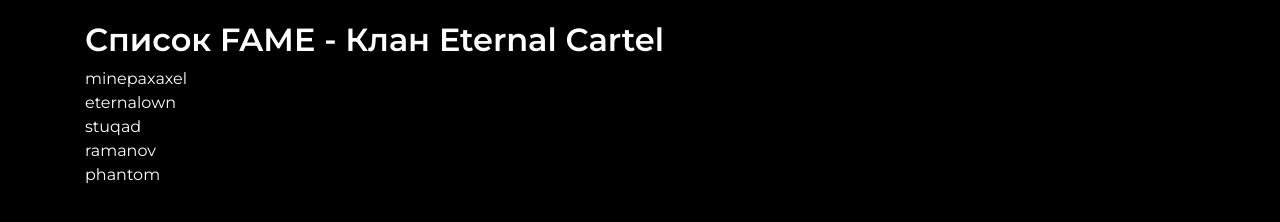
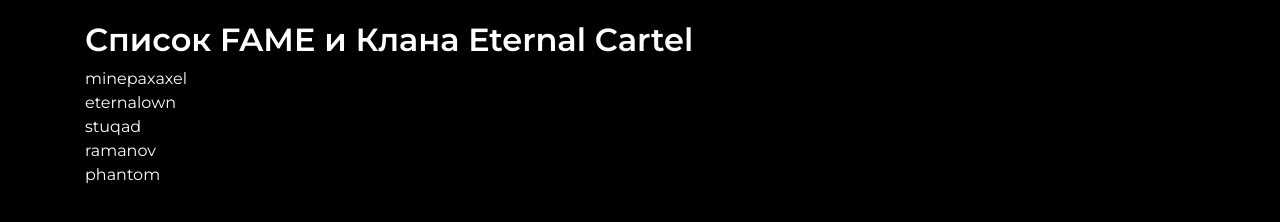
Before and after one commit to Posidonskiy/.github.io, a plain HTML site: page index.html in a window 1280 px wide. Shown: the part 444-666 px from the top of the page. Drawn offline with nearby package versions, Linux system fonts and the light colour scheme.

Commit message:
Update index.html

```diff
--- a/index.html
+++ b/index.html
@@ -100,7 +100,7 @@
 
         <!-- Вкладка FAME -->
         <div class="tab-content mt-4">
-            <h3 class="title mt-3">Список FAME - Клан Eternal Cartel</h3>
+            <h3 class="title mt-3">Список FAME и Клана Eternal Cartel</h3>
             <ul class="list-unstyled">
                 <li>minepaxaxel</li>
                 <li>eternalown</li>
```
